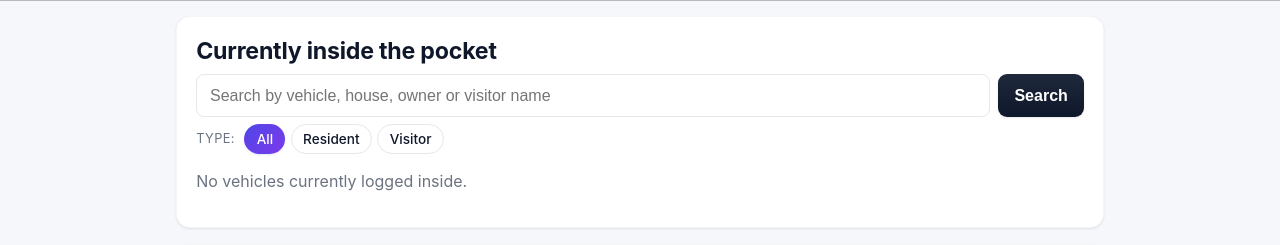
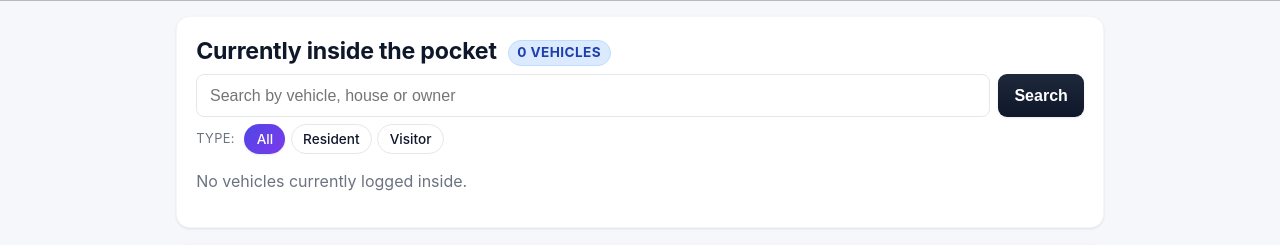
Before and after one commit to happy2332/gatekeeping-sector7, a Flask app: page / in a window 1280 px wide. Shown: the part 50-295 px from the top of the page. Run offline with Flask 3, Linux system fonts and the light colour scheme; data that the repository does not hold is empty.

Commit message:
Inside/Log: drop visitor-name search clause and update placeholders
The visitor_name column hasn't been populated since the gate UI
dropped the visitor-name field. Searching by it returned nothing
useful and confused the placeholder copy.

- Inside (/) search placeholder: 'Search by vehicle, house or owner'.
- Log (/log) same placeholder; the SQL no longer matches against
  m.visitor_name on either route.
- The column itself stays in the schema (CSV export still includes
  it for older rows that had it filled).

Also: 'Currently inside the pocket' heading on / now shows a small
badge with the live count, e.g. '50 vehicles'.

```diff
--- a/app.py
+++ b/app.py
@@ -223,10 +223,9 @@ def index():
         where_extra = (
             "AND (UPPER(m.plate) LIKE ?"
             "  OR UPPER(h.number) LIKE ?"
-            "  OR UPPER(m.visitor_name) LIKE ?"
             "  OR UPPER(h.owner_name) LIKE ?)"
         )
-        params = [like, like, like, like]
+        params = [like, like, like]
     if kind_filter:
         where_extra += " AND m.kind = ?"
         params.append(kind_filter)
@@ -258,7 +257,18 @@ def index():
         LIMIT 20
         """
     ).fetchall()
-    return render_template("index.html", inside=inside, recent=recent, q=q, kind_filter=kind_filter)
+    inside_total = db.execute(
+        """
+        SELECT COUNT(*) AS c FROM movements
+        WHERE id IN (SELECT MAX(id) FROM movements GROUP BY plate)
+          AND direction = 'in'
+        """
+    ).fetchone()["c"]
+    return render_template(
+        "index.html",
+        inside=inside, recent=recent, q=q, kind_filter=kind_filter,
+        inside_total=inside_total,
+    )
 
 
 @app.route("/vehicles")
@@ -643,10 +653,9 @@ def log_view():
         clauses.append(
             "(UPPER(m.plate) LIKE ?"
             " OR UPPER(h.number) LIKE ?"
-            " OR UPPER(m.visitor_name) LIKE ?"
             " OR UPPER(h.owner_name) LIKE ?)"
         )
-        params += [like, like, like, like]
+        params += [like, like, like]
     if kind_filter:
         clauses.append("m.kind = ?")
         params.append(kind_filter)
--- a/run_gate_tests.py
+++ b/run_gate_tests.py
@@ -304,11 +304,6 @@ check("/log search by plate finds row", "MH12AA1111" in body and "TEMP1234X" not
 _, body, _ = get("/log?q=201")
 check("/log search by house finds row", "MH12AA1111" in body)
 
-# Search by visitor name
-_, body, _ = get("/log?q=Amit")
-check("/log search by visitor name finds row", "UP14XY9999" in body)
-
-
 # -----------------------------------------------------------------
 section("CURRENTLY-INSIDE EDGE CASE")
 
--- a/templates/index.html
+++ b/templates/index.html
@@ -2,9 +2,13 @@
 {% block title %}Currently Inside{% endblock %}
 {% block content %}
 <section class="card">
-  <h1>Currently inside the pocket</h1>
+  <h1>Currently inside the pocket
+    <span class="badge" style="font-size:.85rem;vertical-align:middle;background:#dbeafe;color:#1e40af;border-color:#bfdbfe">
+      {{ inside_total }} vehicle{{ '' if inside_total == 1 else 's' }}
+    </span>
+  </h1>
   <form method="get" class="row" style="margin:.4rem 0 .4rem">
-    <input name="q" value="{{ q or '' }}" placeholder="Search by vehicle, house, owner or visitor name">
+    <input name="q" value="{{ q or '' }}" placeholder="Search by vehicle, house or owner">
     {% if kind_filter %}<input type="hidden" name="kind" value="{{ kind_filter }}">{% endif %}
     <button class="btn" style="flex:0 0 auto">Search</button>
     {% if q or kind_filter %}<a class="btn" style="flex:0 0 auto;background:#6b7280" href="{{ url_for('index') }}">Clear</a>{% endif %}
--- a/templates/log.html
+++ b/templates/log.html
@@ -4,7 +4,7 @@
 <section class="card">
   <h1>Movement log</h1>
   <form method="get" class="row" style="margin:.4rem 0 .4rem">
-    <input name="q" value="{{ q }}" placeholder="Search vehicle, house, owner or visitor name">
+    <input name="q" value="{{ q }}" placeholder="Search by vehicle, house or owner">
     {% if kind_filter %}<input type="hidden" name="kind" value="{{ kind_filter }}">{% endif %}
     {% if status_filter %}<input type="hidden" name="status" value="{{ status_filter }}">{% endif %}
     <button class="btn" style="flex:0 0 auto">Search</button>
```
